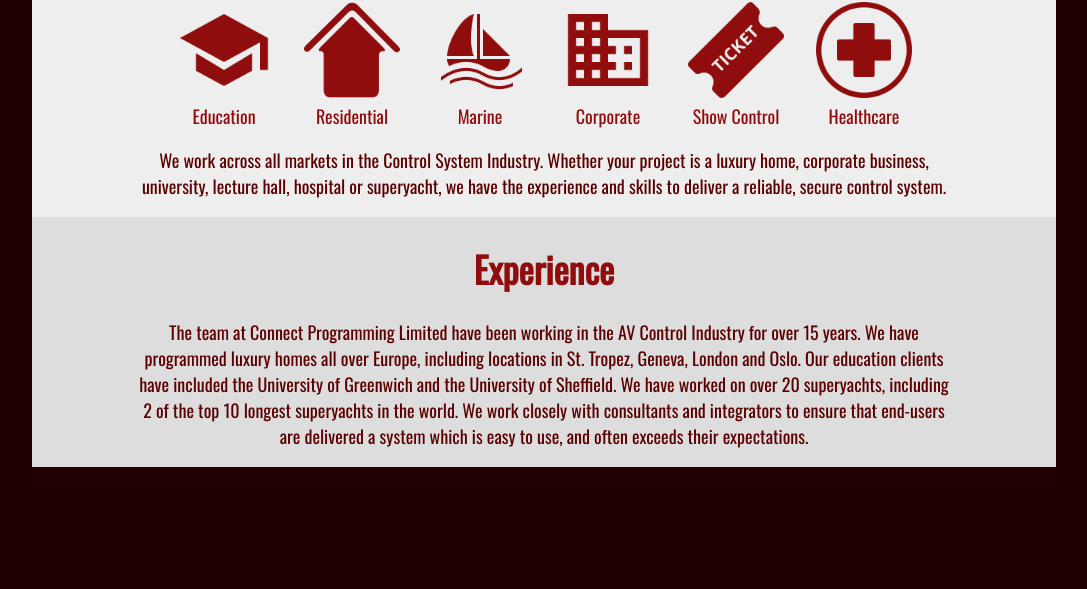
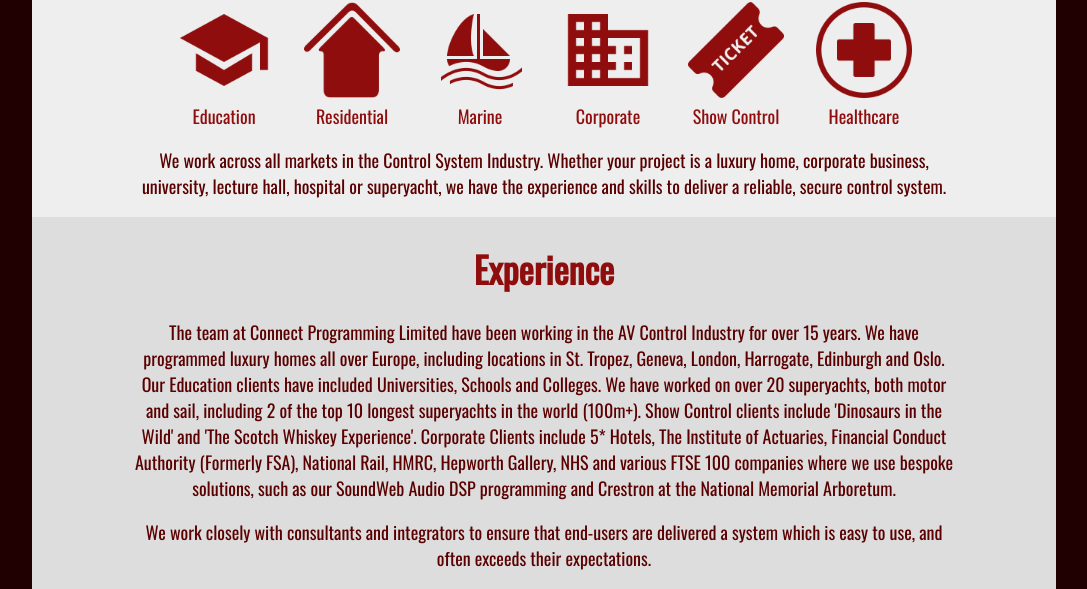
Before and after one commit to ConnectProgramming/ConnectProgramming.github.io, a plain HTML site: page index.html in a window 1280 px wide. Shown: the part 604-1193 px from the top of the page, without its empty margins (96-1183 px from the left). Before the commit the page ends 1071 px from the top, so only its background shows below. Drawn offline with nearby package versions, Linux system fonts and the light colour scheme.

Commit message:
Update index.html

```diff
--- a/index.html
+++ b/index.html
@@ -101,10 +101,14 @@
         <p>
           The team at Connect Programming Limited have been working in the AV Control Industry
           for over 15 years. We have programmed luxury homes all over Europe, including locations
-          in St. Tropez, Geneva, London and Oslo. Our education clients have included the University
-          of Greenwich and the University of Sheffield. We have worked on over 20 superyachts, including
-          2 of the top 10 longest superyachts in the world.
-
+          in St. Tropez, Geneva, London, Harrogate, Edinburgh and Oslo. Our Education clients have included Universities, Schools and Colleges.
+          We have worked on over 20 superyachts, both motor and sail, including 2 of the top 10 longest superyachts in the world (100m+).
+          Show Control clients include 'Dinosaurs in the Wild' and 'The Scotch Whiskey Experience'. Corporate Clients include 5* Hotels,
+          The Institute of Actuaries, Financial Conduct Authority (Formerly FSA), National Rail, HMRC, Hepworth Gallery, NHS and various FTSE 100 companies where we
+          use bespoke solutions, such as our SoundWeb Audio DSP programming and Crestron at the National Memorial Arboretum.
+        </p>
+        <br />
+        <p>
           We work closely with consultants and integrators to ensure that end-users are delivered a system
           which is easy to use, and often exceeds their expectations.
         </p>
```
